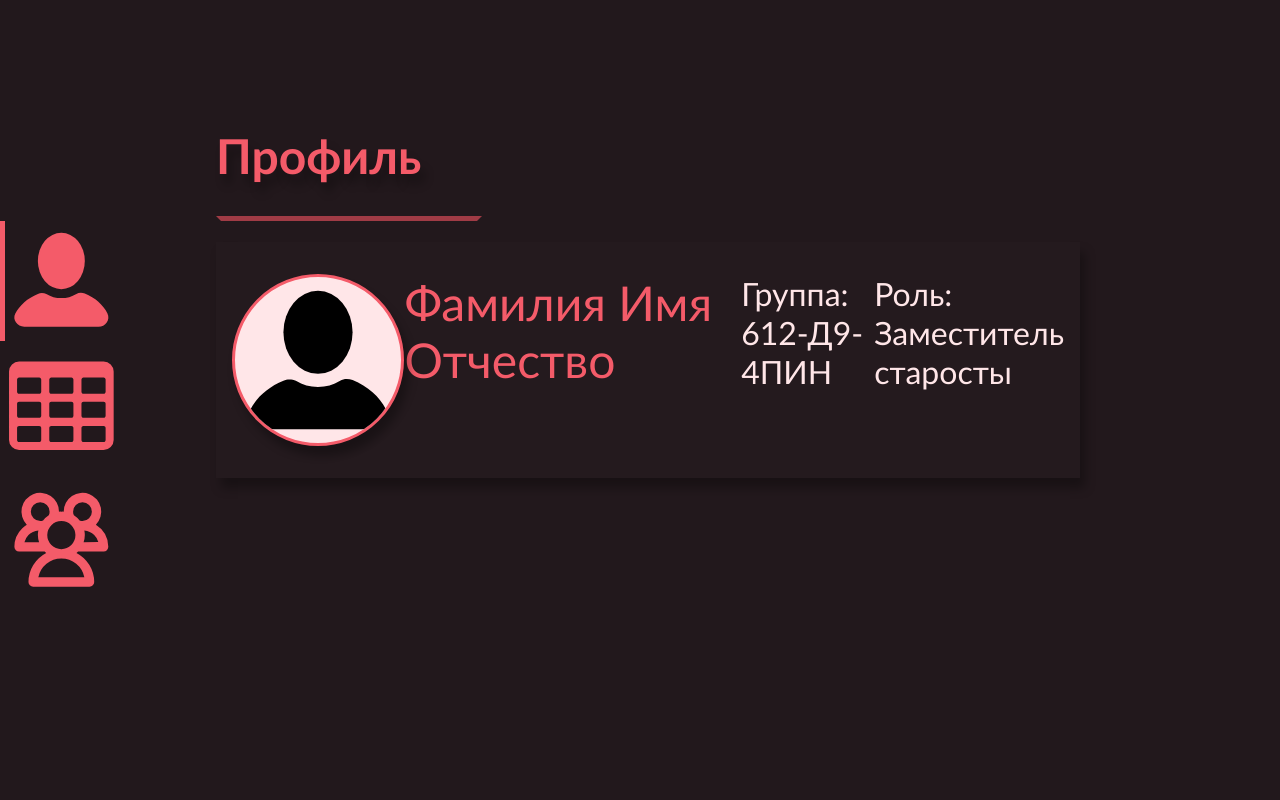
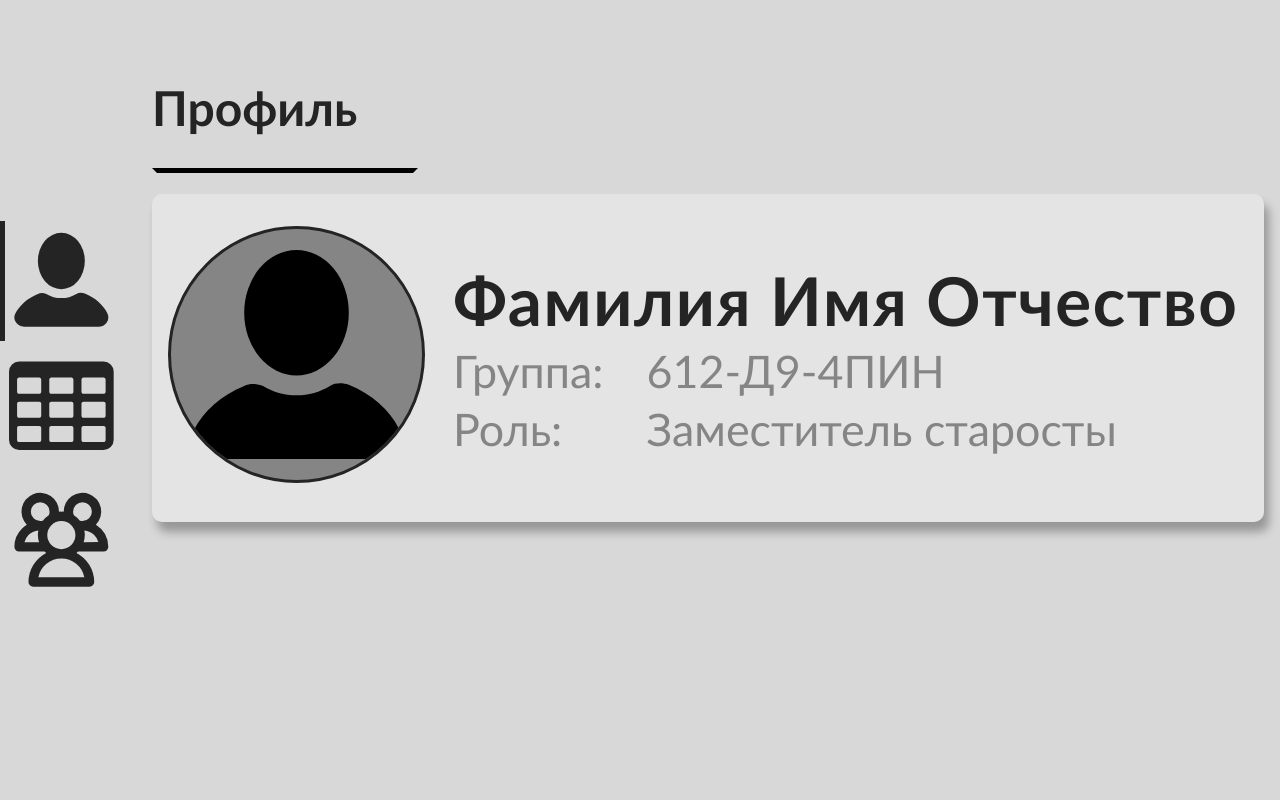
Before and after one commit to Taidaa/workers-management, a PHP site: page / in a window 1280 px wide. Run offline with PHP 8.4, Linux system fonts and the light colour scheme.

Commit message:
Changed to scss. Modified profile page so it looks good now.

```diff
--- a/style.css
+++ b/style.css
@@ -1,24 +1,19 @@
-:root{
-	--menu-color:  #d72638;
-	--highlight-color: #E3D8F1;
-	--menu-bg: transparent;
-	--body: #140f2d;
-	--body: #22181C;
-	--menu-color:  #F45B69;
-	--highlight-color: #ffe6e8;
+:root {
+  --body: #d8d8d8;
+  --menu-color: #242424;
+  --highlight-color: #858585;
 }
 
 * {
   user-select: none;
 }
 
-*:focus{
+*:focus {
   outline: none;
   fill: var(--highlight-color);
 }
 
 body, html {
-	overflow: hidden;
   color: var(--menu-color);
   font-family: Calibri;
   width: 100vw;
@@ -37,12 +32,8 @@ nav {
   display: flex;
   box-sizing: content-box;
   overflow: hidden;
-	background-color: var(--menu-bg);
   transition: 200ms;
 }
-
-
-
 nav .menu-pointer {
   transform: translateX(-100%);
   width: 5px;
@@ -51,14 +42,32 @@ nav .menu-pointer {
   transition: 150ms;
   opacity: 0;
 }
-
-nav.horizontal .menu-pointer {
+nav ul {
   position: absolute;
+  top: 50%;
+  transform: translateY(-50%);
+  width: 100%;
+  height: auto;
+  list-style: none;
+  padding: 0;
+}
+nav ul li {
   width: 120px;
-	height: 5px;
-	background-color: var(--menu-color);
-	transition: 150ms;
-	opacity: 0;
+  height: 120px;
+  margin-bottom: 10px;
+  box-sizing: border-box;
+  border-left: solid 5px transparent;
+  cursor: pointer;
+}
+nav ul li svg {
+  width: 98%;
+  height: 98%;
+  fill: #242424;
+  transition: 90ms;
+}
+nav ul li:hover svg, nav ul li:focus svg {
+  fill: var(--highlight-color);
+  color: var(--highlight-color);
 }
 
 nav.horizontal {
@@ -67,8 +76,7 @@ nav.horizontal {
   bottom: 0;
   left: 0;
 }
-
-nav.horizontal ul{
+nav.horizontal ul {
   display: flex;
   justify-content: space-evenly;
   position: absolute;
@@ -80,8 +88,7 @@ nav.horizontal ul{
   list-style: none;
   padding: 0;
 }
-
-nav.horizontal ul li{
+nav.horizontal ul li {
   display: inline-block;
   width: 33%;
   height: 60%;
@@ -89,45 +96,80 @@ nav.horizontal ul li{
   box-sizing: border-box;
   border-bottom: solid 5px transparent;
 }
-
-nav ul {
+nav.horizontal .menu-pointer {
   position: absolute;
-	top: 50%;
-	transform: translateY(-50%);
-	width: 100%;
-	height: auto;
-	list-style: none;
-	padding: 0;
+  width: 120px;
+  height: 5px;
+  background-color: var(--menu-color);
+  transition: 150ms;
+  opacity: 0;
 }
 
-nav ul li {
-	width: 120px;
-	height: 120px;
-	margin-bottom: 10px;
+.content {
+  font-size: 2rem;
+  width: 100vw;
+  min-height: 100vh;
   box-sizing: border-box;
-	border-left: solid 5px transparent;
-	cursor: pointer;
-}
-
-nav ul :is(li:focus, li:hover) svg{
-	fill: var(--highlight-color);
+  padding: 3rem 1rem 1rem calc(120px + 1em);
   color: var(--highlight-color);
 }
-
-
-
-nav ul li svg {
-	width: 98%;
-	height: 98%;
-	fill: var(--menu-color);
-	transition: 90ms;
+.content article {
+  max-width: 90vw;
+  box-shadow: 5px 10px 10px rgba(0, 0, 0, 0.3);
+  padding: 2rem 2rem;
+  background-color: rgba(255, 255, 255, 0.3);
+  border-radius: 10px;
 }
-
-article {
-	max-width: 75vw;
-	box-shadow: 5px 10px 10px rgba(0,0,0,0.3);
-	padding: 2rem 2rem;
-	background-color: rgba(255,255,255, 0.006);
+.content article.profile {
+  position: relative;
+  padding: 2rem 1rem;
+  height: auto;
+  display: flex;
+  flex-direction: row;
+  justify-content: space-evenly;
+  box-shadow: 5px 10px 10px rgba(0, 0, 0, 0.3);
+  align-items: center;
+}
+.content article.profile table {
+  width: 80%;
+  font-size: 140%;
+  display: flex;
+  justify-content: center;
+}
+.content article.profile table td.name {
+  font-size: 1.5em;
+  font-weight: bold;
+  color: var(--menu-color);
+  font-stretch: expanded;
+  letter-spacing: 0.1rem;
+}
+.content h1 {
+  margin: 0px;
+  height: 120px;
+  width: 100%;
+  line-height: 120px;
+  color: #242424;
+}
+.content hr {
+  margin: 0px 0px 1rem 0px;
+  width: 20vw;
+  border-left-color: transparent;
+  border-top-color: var(--menu-color);
+  border-right-color: transparent;
+  border-bottom-color: transparent;
+  opacity: 1;
+  border-width: 5px;
+}
+.content div.profile-photo {
+  margin-right: 1.5rem;
+  width: 25%;
+}
+.content img.profile-photo {
+  width: 100%;
+  border-radius: 100%;
+  border: 3px solid var(--menu-color);
+  clip-path: circle(60%);
+  background-color: var(--highlight-color);
 }
 
 .content.vertical {
@@ -137,120 +179,83 @@ article {
   padding: 2rem 1rem 1rem 1rem;
   margin: auto;
 }
-
-.content {
-	font-size: 2rem;
-	width: 100vw;
-	min-height: 100vh;
-	box-sizing: border-box;
-	padding: 6rem 1rem 1rem calc(120px + 6rem);
-	color: var(--highlight-color);
+.content.vertical article {
+  max-width: 90vw;
+  box-shadow: 5px 10px 10px rgba(0, 0, 0, 0.3);
+  padding: 2rem 2rem;
+  background-color: rgba(255, 255, 255, 0.3);
+  border-radius: 10px;
+  margin: auto;
 }
-
-.content h1{
-	margin: 0px;
-	height: 120px;
-	width: 100%;
-	line-height: 120px;
-	color: var(--menu-color);
-	text-shadow: 5px 10px 10px rgba(0,0,0,0.3);
+.content.vertical article.profile {
+  position: relative;
+  padding: 2rem 1rem;
+  height: auto;
+  display: flex;
+  flex-direction: column;
+  align-items: center;
+  box-shadow: 5px 10px 10px rgba(0, 0, 0, 0.3);
 }
-
-
-hr {
-	margin: 0px 0px 1rem 0px;
-	width: 20vw;
+.content.vertical article.profile table {
+  width: 80%;
+  font-size: 100%;
+  display: table;
+}
+.content.vertical article.profile table td.name {
+  font-size: 1.2em;
+  font-weight: initial;
+  color: #242424;
+  font-stretch: expanded;
+  letter-spacing: initial;
+}
+.content.vertical hr {
   border-left-color: transparent;
   border-top-color: var(--menu-color);
   border-right-color: transparent;
   border-bottom-color: transparent;
   opacity: 1;
   border-width: 5px;
+  margin: auto;
+  width: 80vw;
+  margin-bottom: 1.5rem;
 }
-
-article.profile {
-	position: relative;
-	padding: 2rem 1rem;
-	width: 65vw;
-	height: auto;
-	float: left;
-	display: flex;
-	vertical-align: text-top;
-	box-shadow: 5px 10px 10px rgba(0,0,0,0.3);
-}
-
-.content.vertical article.profile {
-	left:50%;
-	transform: translateX(-50%);
-	padding: 2rem 1rem;
-	width: 65vw;
-	height: auto;
-	float: left;
-	display: flex;
-	vertical-align: text-top;
-	box-shadow: 5px 10px 10px rgba(0,0,0,0.3);
-}
-
 .content.vertical h1 {
   text-align: center;
   width: auto;
   margin: auto;
 }
-
-.content.vertical hr {
-	width: 80vw;
-	margin: auto;
+.content.vertical div.profile-photo {
+  width: 100%;
+  height: auto;
+  display: flex;
+  flex-direction: column;
+  align-items: center;
+  margin-bottom: 1.5rem;
+  margin: 0;
 }
-
-img.profile-photo{
-
-	width: 20%;
-	height: 100%;
+.content.vertical img.profile-photo {
+  width: 45%;
   border-radius: 100%;
   border: 3px solid var(--menu-color);
   clip-path: circle(60%);
   background-color: var(--highlight-color);
-	box-shadow: 5px 10px 10px rgba(0,0,0,0.3);
 }
 
-
-div.info {
-	display: flex;
-	flex-wrap: wrap;
-	flex-direction: column;
-	vertical-align: middle;
-	align-content: center;
-	padding: 2rem 1.3rem;
-	width: 40%;
-}
-div.info span {
-	flex-basis: 100%;
-	height: 0;
-}
-
-span.name {
-	width: 100%;
-	font-size: 1.5em;
-	color: var(--menu-color)
-}
-
-div.loader {
+.loader {
   z-index: 99;
   width: 100vw;
   height: 100vh;
   visibility: visible;
   background-color: var(--body);
   position: absolute;
-
 }
-
-div.loader svg {
+.loader svg {
   fill: var(--menu-color);
   width: 20vw;
   height: 20vw;
   position: fixed;
   left: 50%;
-	top:50%;
+  top: 50%;
   transform: translate(-50%, -50%);
 }
 
@@ -263,8 +268,7 @@ div.loader svg {
   transform: translateX(-50%);
   display: block;
 }
-
-.color-picker input{
+.color-picker input {
   display: block;
   width: 20%;
   height: 60%;
@@ -272,3 +276,5 @@ div.loader svg {
   outline: none;
   background-color: transparent;
 }
+
+/*# sourceMappingURL=style.css.map */
--- /dev/null
+++ b/style.scss
@@ -0,0 +1,308 @@
+$body: #d8d8d8;
+$menu-color: #242424;
+$highlight-color: #858585;
+
+:root {
+    --body: #{$body};
+    --menu-color: #{$menu-color};
+    --highlight-color: #{$highlight-color};
+}
+
+* {
+    user-select: none;
+}
+
+*:focus {
+    outline: none;
+    fill: var(--highlight-color);
+}
+
+body, html {
+	color: var(--menu-color);
+	font-family: Calibri;
+	width: 100vw;
+	min-height: 100vh;
+	margin: 0;
+	padding: 0;
+	background-color: var(--body);
+}
+
+nav {
+    z-index: 100;
+	user-select: none;
+	position: fixed;
+	height: 100vh;
+	width: 120px;
+	display: flex;
+	box-sizing: content-box;
+	overflow: hidden;
+	transition: 200ms;
+
+    .menu-pointer {
+        transform: translateX(-100%);
+        width: 5px;
+        height: 120px;
+        background-color: var(--menu-color);
+        transition: 150ms;
+        opacity: 0;
+    }
+
+    ul {
+        position: absolute;
+        top: 50%;
+        transform: translateY(-50%);
+        width: 100%;
+        height: auto;
+        list-style: none;
+        padding: 0;
+
+        li {
+            width: 120px;
+            height: 120px;
+            margin-bottom: 10px;
+            box-sizing: border-box;
+            border-left: solid 5px transparent;
+            cursor: pointer;
+
+            svg {
+                width: 98%;
+                height: 98%;
+                fill: $menu-color;
+                transition: 90ms;
+            }
+        }
+
+        li:hover svg, li:focus svg{
+            fill: var(--highlight-color);
+	        color: var(--highlight-color);
+        }
+    }
+}
+
+nav.horizontal {
+    height: 10vh;
+	width: 100vw;
+	bottom: 0;
+	left: 0;
+
+    ul {
+        display: flex;
+        justify-content: space-evenly;
+        position: absolute;
+        top: 0;
+        left: 50%;
+        transform: translateX(-50%);
+        width: 100%;
+        height: 100%;
+        list-style: none;
+        padding: 0;
+
+        li {
+            display: inline-block;
+            width: 33%;
+            height: 60%;
+            margin-bottom: 0;
+            box-sizing: border-box;
+            border-bottom: solid 5px transparent;
+        }
+    }
+
+    .menu-pointer {
+        position: absolute;
+        width: 120px;
+        height: 5px;
+        background-color: var(--menu-color);
+        transition: 150ms;
+        opacity: 0;
+    }
+}
+
+.content {
+    font-size: 2rem;
+	width: 100vw;
+	min-height: 100vh;
+	box-sizing: border-box;
+	padding: 3rem 1rem 1rem calc(120px + 1em);
+	color: var(--highlight-color);
+
+    article {
+        max-width: 90vw;
+        box-shadow: 5px 10px 10px rgba(0,0,0,0.3);
+        padding: 2rem 2rem;
+        background-color: rgba(255,255,255, 0.3);
+        border-radius: 10px;
+    }
+
+    article.profile {
+        position: relative;
+        padding: 2rem 1rem;
+        height: auto;
+        display: flex;
+        flex-direction: row;
+        justify-content: space-evenly;
+        box-shadow: 5px 10px 10px rgba(0,0,0,0.3);
+        align-items: center;
+
+        table {
+            width: 80%;
+            font-size: 140%;
+            display: flex;
+            justify-content: center;
+
+            td.name {
+                font-size: 1.5em;
+                font-weight: bold;
+                color: var(--menu-color);
+                font-stretch: expanded;
+                letter-spacing: 0.1rem;
+            }
+        }
+    }
+
+    h1 {
+        margin: 0px;
+        height: 120px;
+        width: 100%;
+        line-height: 120px;
+        color: $menu-color;
+    }
+
+    hr {
+        margin: 0px 0px 1rem 0px;
+        width: 20vw;
+        border-left-color: transparent;
+        border-top-color: var(--menu-color);
+        border-right-color: transparent;
+        border-bottom-color: transparent;
+        opacity: 1;
+        border-width: 5px;
+    }
+
+    div.profile-photo {
+        margin-right: 1.5rem;
+        width: 25%;
+    }
+
+    img.profile-photo {
+        width: 100%;
+        border-radius: 100%;
+        border: 3px solid var(--menu-color);
+        clip-path: circle(60%);
+        background-color: var(--highlight-color);
+    }
+}
+
+.content.vertical {
+    font-size: 3rem;
+	width: 85vw;
+	height: 100vh;
+	padding: 2rem 1rem 1rem 1rem;
+	margin: auto;
+
+    article {
+        max-width: 90vw;
+        box-shadow: 5px 10px 10px rgba(0,0,0,0.3);
+        padding: 2rem 2rem;
+        background-color: rgba(255,255,255, 0.3);
+        border-radius: 10px;
+        margin: auto;
+    }
+
+    article.profile {
+        position: relative;
+        padding: 2rem 1rem;
+        height: auto;
+        display: flex;
+        flex-direction: column;
+        align-items: center;
+        box-shadow: 5px 10px 10px rgba(0,0,0,0.3);
+
+        table {
+            width: 80%;
+            font-size: 100%;
+            display: table;
+
+            td.name {
+                font-size: 1.2em;
+                font-weight: initial;
+                color: $menu-color;
+                font-stretch: expanded;
+                letter-spacing: initial;
+            }
+        }
+    }
+
+    hr {
+        border-left-color: transparent;
+        border-top-color: var(--menu-color);
+        border-right-color: transparent;
+        border-bottom-color: transparent;
+        opacity: 1;
+        border-width: 5px;
+        margin: auto;
+        width: 80vw;
+        margin-bottom: 1.5rem;
+    }
+
+    h1 {
+        text-align: center;
+        width: auto;
+        margin: auto;
+    }
+
+    div.profile-photo {
+        width: 100%;
+        height: auto;
+        display: flex;
+        flex-direction: column;
+        align-items: center;
+        margin-bottom: 1.5rem;
+        margin: 0;
+    }
+
+    img.profile-photo {
+        width: 45%;
+        border-radius: 100%;
+        border: 3px solid var(--menu-color);
+        clip-path: circle(60%);
+        background-color: var(--highlight-color);
+    }
+}
+
+.loader {
+    z-index: 99;
+	width: 100vw;
+	height: 100vh;
+	visibility: visible;
+	background-color: var(--body);
+	position: absolute;
+
+    svg {
+        fill: var(--menu-color);
+        width: 20vw;
+        height: 20vw;
+        position: fixed;
+        left: 50%;
+        top:50%;
+        transform: translate(-50%, -50%);
+    }
+}
+
+.color-picker {
+    visibility: hidden;
+	position: fixed;
+	display: absolute;
+	bottom: 0;
+	right: 0;
+	transform: translateX(-50%);
+	display: block;
+
+    input {
+        display: block;
+        width: 20%;
+        height: 60%;
+        border: none;
+        outline: none;
+        background-color: transparent;
+    }
+}
```
Also changed, not shown: page/profile.txt (+10 -3 lines), 1 other file. Lines whose indentation alone changed are shown as unchanged.
